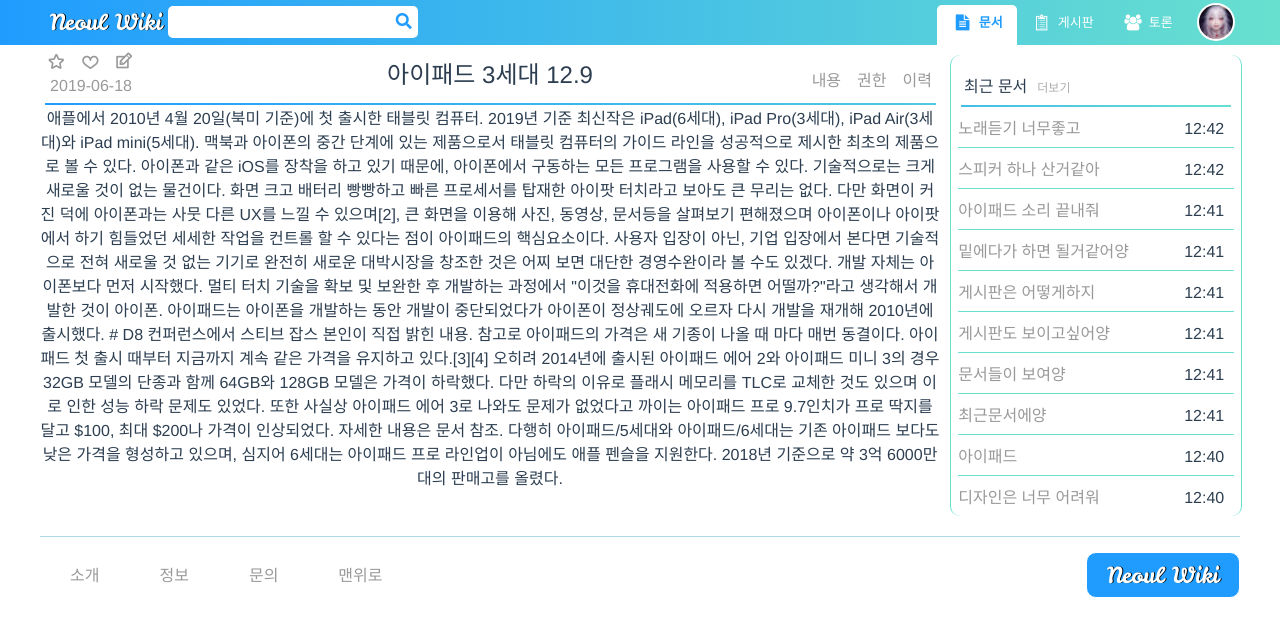
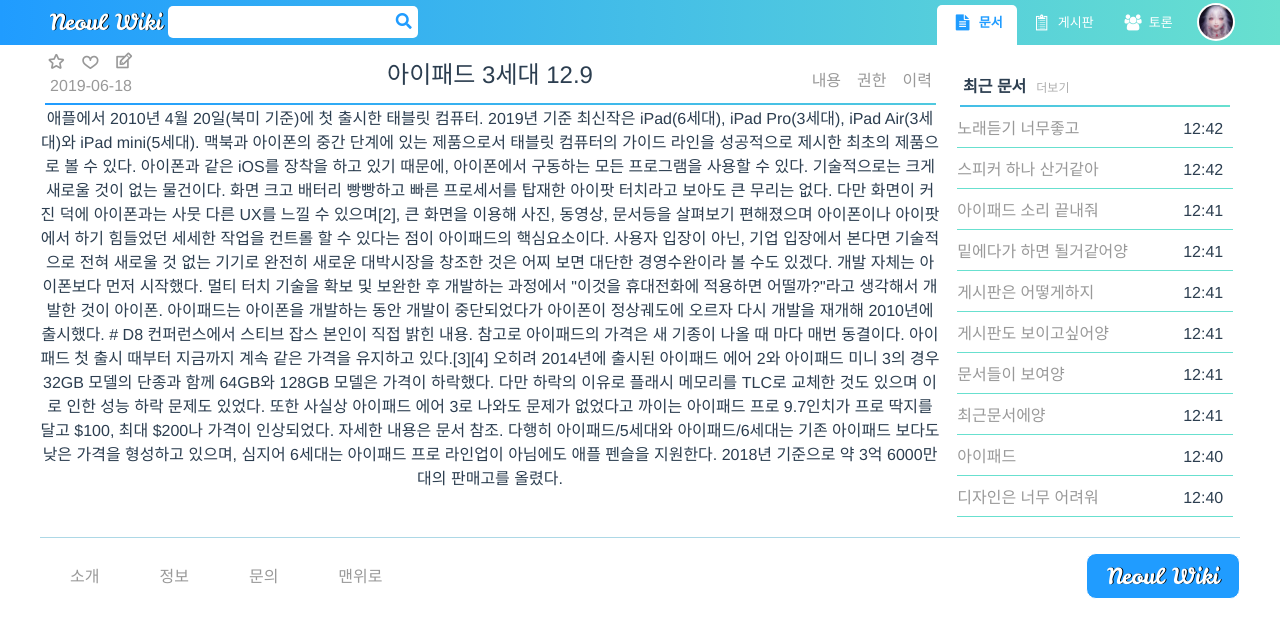
Before and after one commit to neoul-wiki/front-end, a Vue app: page /#/home in a window 1280 px wide. Shown: the top 636 px of the page. Built offline with nearby package versions, Linux system fonts and the light colour scheme.

Commit message:
최근문서 폰트 굵게 변경

```diff
--- a/src/components/organisms/SideBar.vue
+++ b/src/components/organisms/SideBar.vue
@@ -1,12 +1,12 @@
 <template>
   <div id="sideBar_o">
     <div class="sideBarTitle">
-      <span>최근 문서</span>
+      <span class="sideBarTitle_text">최근 문서</span>
       <span class="title_subText">더보기</span>
     </div>
     <div class="sideBarTitle_border"></div>
     <div class="sideBarContent">
-      <div v-for="(data, index) in sideBarData" :key="data" class="sideBarData" v-bind:class="{sideBar_borderBottom:(index+1) !== sideBarData.length}">
+      <div v-for="(data, index) in sideBarData" :key="data" class="sideBarData sideBar_borderBottom">
         <a class="sideBarData_title" :href="'/#/'+data.url">{{data.title}}</a>
         <a class="sideBarData_date">{{data.date}}</a>
       </div>
@@ -26,8 +26,6 @@
     width: 100%;
     height: 100%;
     border-radius: 10px;
-    border-left: 1px solid #68e0cf;
-    border-right: 1px solid #68e0cf;
   }
   .sideBarTitle_border{
     background-image: linear-gradient(to right, #43bde8 0%, #68e0cf 100%);
@@ -43,6 +41,10 @@
   .sideBarContent{
     width: 100%;
     min-height: 357px;
+  }
+  .sideBarTitle_text{
+    font-size: 16px;
+    font-weight: bold;
   }
   .title_subText{
     font-size: 12px;
```
